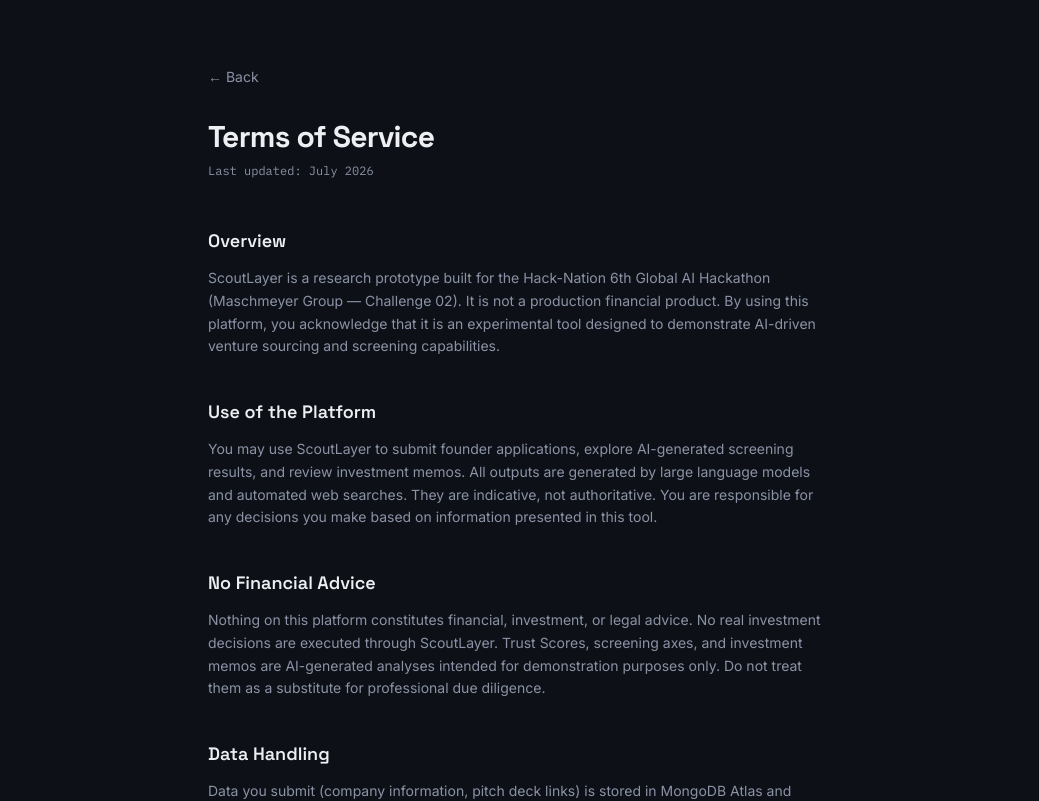
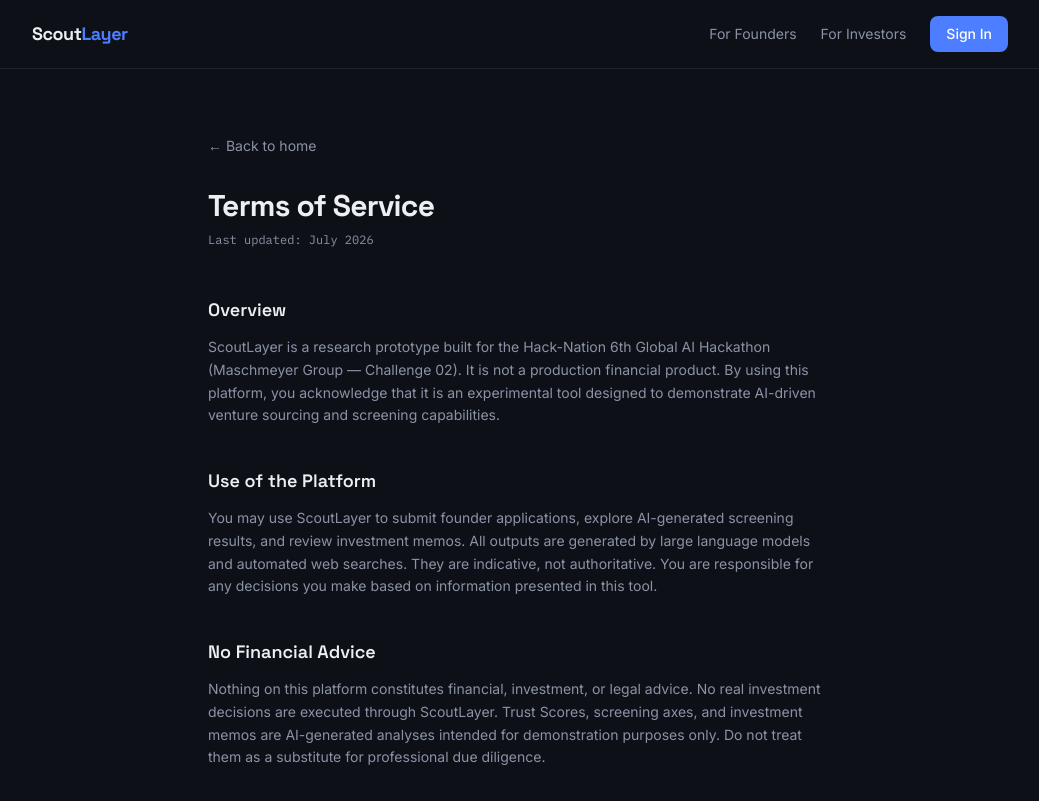
Before and after one commit to samkiell/scoutlayer, a Next.js app: page /terms in a window 1280 px wide. Shown: the top 801 px of the page, without its empty margins (120-1159 px from the left). Built offline with nearby package versions, Linux system fonts and the light colour scheme.

Commit message:
feat: implement landing and authenticated navigation components along with FAQ, privacy, and terms pages

```diff
--- a/app/faqs/page.tsx
+++ b/app/faqs/page.tsx
@@ -2,6 +2,8 @@
 
 import React, { useState } from 'react';
 import Link from 'next/link';
+import LandingNavbar from '@/components/LandingNavbar';
+import Footer from '@/components/Footer';
 
 interface AccordionItemProps {
   question: string;
@@ -30,11 +32,15 @@ function AccordionItem({ question, answer }: AccordionItemProps) {
       </button>
       {isOpen && (
         <div className="px-6 pb-4 pt-1 border-t border-border/50 text-sm text-text-muted leading-relaxed font-body">
-          {answer}
+          {itemContent(answer)}
         </div>
       )}
     </div>
   );
+}
+
+function itemContent(text: string) {
+  return text;
 }
 
 export default function FAQs() {
@@ -74,10 +80,12 @@ export default function FAQs() {
   ];
 
   return (
-    <div className="min-h-screen bg-bg text-text">
-      <div className="max-w-2xl mx-auto px-6 py-16">
+    <div className="min-h-screen bg-bg text-text flex flex-col justify-between">
+      <LandingNavbar />
+
+      <main className="flex-1 max-w-2xl w-full mx-auto px-6 py-16">
         <Link href="/" className="text-sm text-text-muted hover:text-action transition-colors mb-8 inline-block">
-          ← Back
+          ← Back to home
         </Link>
 
         <div className="mb-10">
@@ -90,7 +98,9 @@ export default function FAQs() {
             <AccordionItem key={idx} question={item.question} answer={item.answer} />
           ))}
         </div>
-      </div>
+      </main>
+
+      <Footer />
     </div>
   );
 }
--- a/app/privacy/page.tsx
+++ b/app/privacy/page.tsx
@@ -1,5 +1,7 @@
 import React from 'react';
 import Link from 'next/link';
+import LandingNavbar from '@/components/LandingNavbar';
+import Footer from '@/components/Footer';
 
 export const metadata = {
   title: 'Privacy Policy — ScoutLayer',
@@ -7,10 +9,12 @@ export const metadata = {
 
 export default function Privacy() {
   return (
-    <div className="min-h-screen bg-bg text-text">
-      <article className="max-w-2xl mx-auto px-6 py-16">
+    <div className="min-h-screen bg-bg text-text flex flex-col justify-between">
+      <LandingNavbar />
+
+      <main className="flex-1 max-w-2xl w-full mx-auto px-6 py-16">
         <Link href="/" className="text-sm text-text-muted hover:text-action transition-colors mb-8 inline-block">
-          ← Back
+          ← Back to home
         </Link>
 
         <h1 className="font-display text-3xl font-bold tracking-tight mb-2">Privacy Policy</h1>
@@ -81,7 +85,9 @@ export default function Privacy() {
             </p>
           </section>
         </div>
-      </article>
+      </main>
+
+      <Footer />
     </div>
   );
 }
--- a/app/terms/page.tsx
+++ b/app/terms/page.tsx
@@ -1,5 +1,7 @@
 import React from 'react';
 import Link from 'next/link';
+import LandingNavbar from '@/components/LandingNavbar';
+import Footer from '@/components/Footer';
 
 export const metadata = {
   title: 'Terms of Service — ScoutLayer',
@@ -7,10 +9,12 @@ export const metadata = {
 
 export default function Terms() {
   return (
-    <div className="min-h-screen bg-bg text-text">
-      <article className="max-w-2xl mx-auto px-6 py-16">
+    <div className="min-h-screen bg-bg text-text flex flex-col justify-between">
+      <LandingNavbar />
+
+      <main className="flex-1 max-w-2xl w-full mx-auto px-6 py-16">
         <Link href="/" className="text-sm text-text-muted hover:text-action transition-colors mb-8 inline-block">
-          ← Back
+          ← Back to home
         </Link>
 
         <h1 className="font-display text-3xl font-bold tracking-tight mb-2">Terms of Service</h1>
@@ -73,7 +77,9 @@ export default function Terms() {
             </p>
           </section>
         </div>
-      </article>
+      </main>
+
+      <Footer />
     </div>
   );
 }
--- a/components/LandingNavbar.tsx
+++ b/components/LandingNavbar.tsx
@@ -1,6 +1,7 @@
 'use client';
 
 import React, { useState } from 'react';
+import Link from 'next/link';
 import { signIn } from 'next-auth/react';
 import { Menu, X } from 'lucide-react';
 
@@ -23,12 +24,12 @@ export default function LandingNavbar() {
           <a href="#investors" className="text-sm text-text-muted hover:text-text transition-colors">
             For Investors
           </a>
-          <button
-            onClick={() => signIn('google')}
+          <Link
+            href="/login"
             className="px-4 py-2 bg-action hover:bg-action/90 text-white text-sm font-medium rounded-lg transition-colors"
           >
             Sign In
-          </button>
+          </Link>
         </div>
 
         {/* Right: Mobile hamburger */}
@@ -58,12 +59,13 @@ export default function LandingNavbar() {
           >
             For Investors
           </a>
-          <button
-            onClick={() => signIn('google')}
-            className="w-full px-4 py-2.5 bg-action hover:bg-action/90 text-white text-sm font-medium rounded-lg transition-colors mt-1"
+          <Link
+            href="/login"
+            onClick={() => setMobileOpen(false)}
+            className="w-full text-center px-4 py-2.5 bg-action hover:bg-action/90 text-white text-sm font-medium rounded-lg transition-colors mt-1"
           >
             Sign In
-          </button>
+          </Link>
         </div>
       )}
     </nav>
--- a/components/Navbar.tsx
+++ b/components/Navbar.tsx
@@ -86,12 +86,12 @@ export default function Navbar() {
             </div>
           </>
         ) : (
-          <button
-            onClick={() => signIn('google')}
+          <Link
+            href="/login"
             className="flex items-center gap-2 px-4 py-2 bg-action hover:bg-action/90 text-white font-medium rounded-lg text-sm transition-all"
           >
             Sign In
-          </button>
+          </Link>
         )}
       </div>
     </nav>
```
